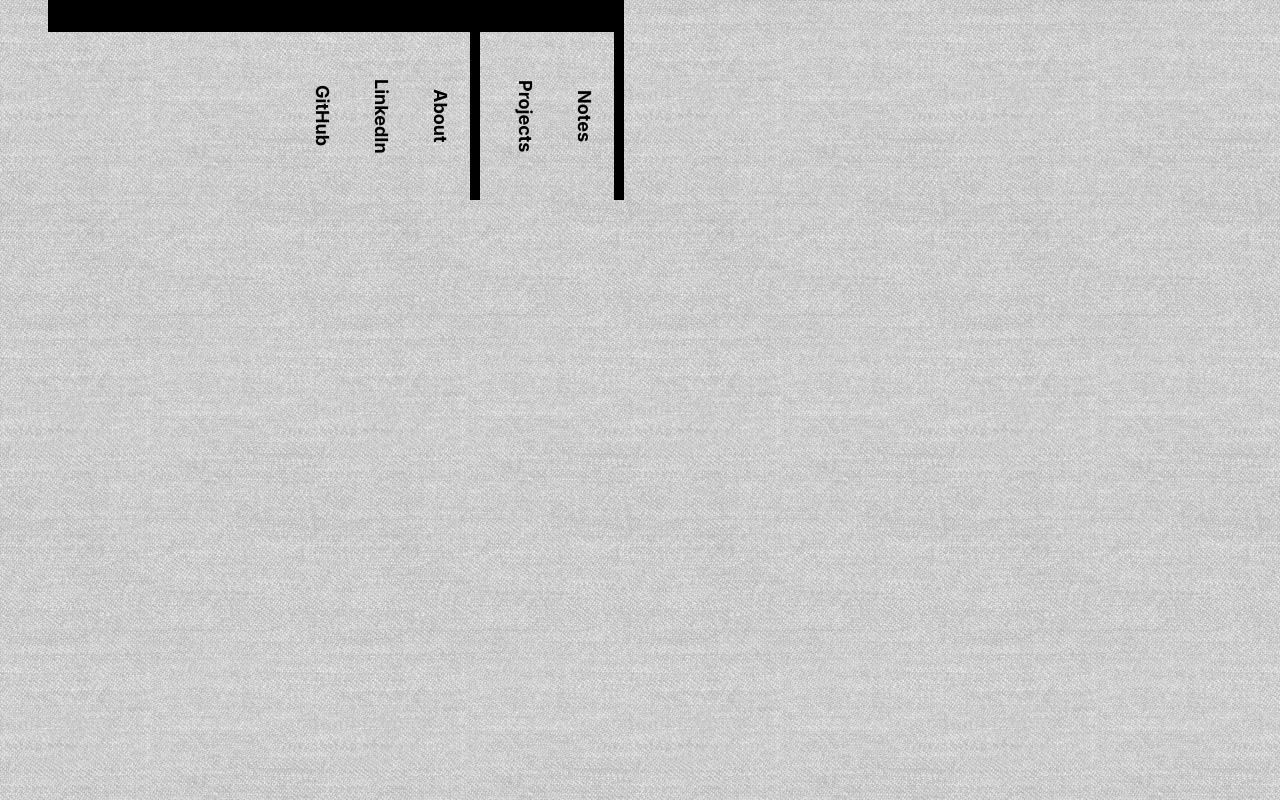
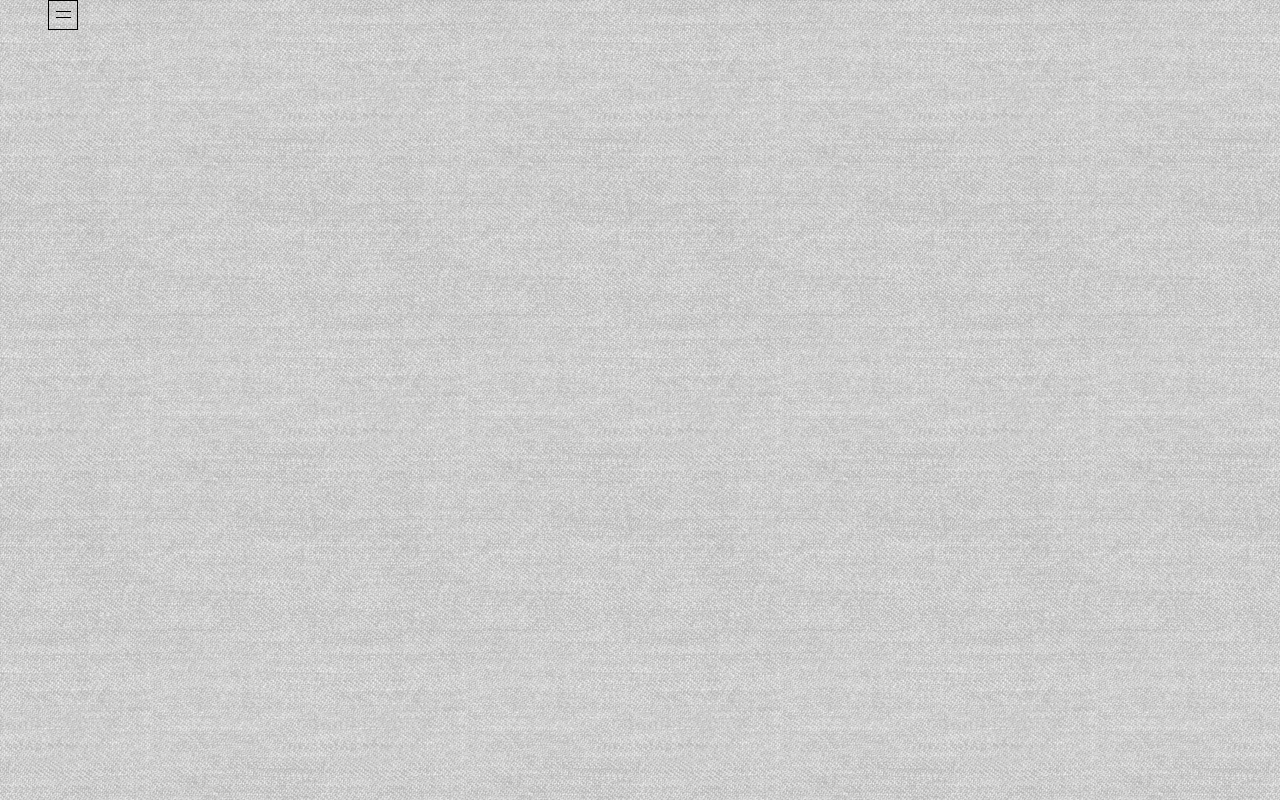
Before and after one commit to barbaraperic/catalog, a Next.js app: page / in a window 1280 px wide. Built offline with nearby package versions, Linux system fonts and the light colour scheme.

Commit message:
close and open icons

```diff
--- a/app/components/DropdownMenu.module.scss
+++ b/app/components/DropdownMenu.module.scss
@@ -0,0 +1,32 @@
+.icon {
+    height: 30px;
+    width: 30px;
+    border: 1px solid black;
+    position: relative;
+
+    &::after {
+        width: 15px;
+        height: 1px;
+        content: '';
+        display: inline-block;
+        position: absolute;
+        background: black;
+        transform: translate(7px, 16px);
+        // transform: rotate(45deg) translateY(5px) translateX(14px);
+    }
+
+    &::before {
+        width: 15px;
+        height: 1px;
+        content: '';
+        display: inline-block;
+        position: absolute;
+        background: black;
+        transform: translate(7px, 10px);
+
+        // transform: rotate(130deg) translateY(-13px) translateX(6px);
+    }
+}
+
+.dropdown {
+}
--- a/app/components/DropdownMenu.tsx
+++ b/app/components/DropdownMenu.tsx
@@ -4,9 +4,9 @@ import styles from './DropdownMenu.module.scss'
 
 export default function DropdownMenu() {
     return (
-        <div>
+        <nav>
             <div className={styles.icon}></div>
             <div className={styles.dropdown}></div>
-        </div>
+        </nav>
     )
 }
--- a/app/page.module.scss
+++ b/app/page.module.scss
@@ -1,8 +1,8 @@
 .container {
     height: 100vh;
     display: grid;
-    grid-template-columns: repeat(4, 1fr);
-    grid-template-rows: repeat(6, 150px);
+    grid-template-columns: repeat(3, 1fr);
+    grid-template-rows: repeat(6, 100px);
     gap: 1rem;
     margin: auto 1rem;
 }
--- a/app/page.tsx
+++ b/app/page.tsx
@@ -1,9 +1,10 @@
+import DropdownMenu from './components/DropdownMenu'
 import styles from './page.module.scss'
 
 export default function Home() {
     return (
         <div className={styles.container}>
-            <nav className={styles.nav}>
+            {/* <nav className={styles.nav}>
                 <ul>
                     <li>About</li>
                     <li>LinkedIn</li>
@@ -13,7 +14,8 @@ export default function Home() {
                     <li>Notes</li>
                     <li>Projects</li>
                 </ul>
-            </nav>
+            </nav> */}
+            <DropdownMenu />
             <header className={styles.header}></header>
             <main></main>
             <footer></footer>
```
